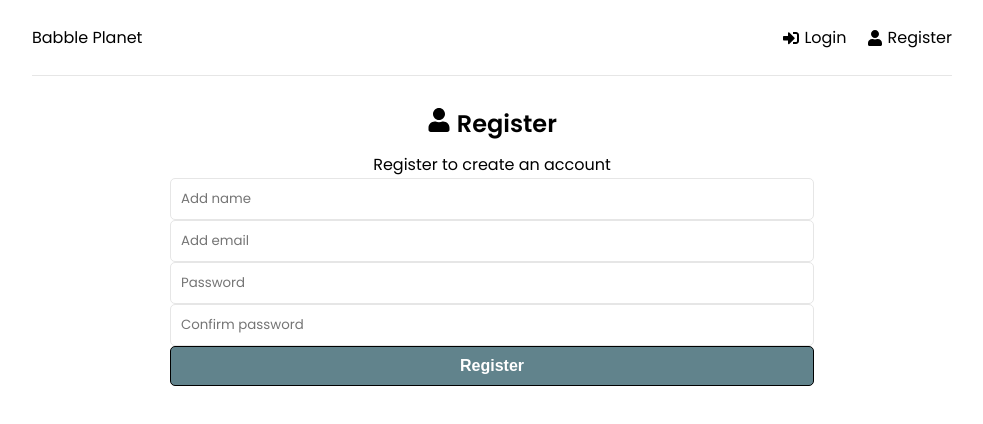
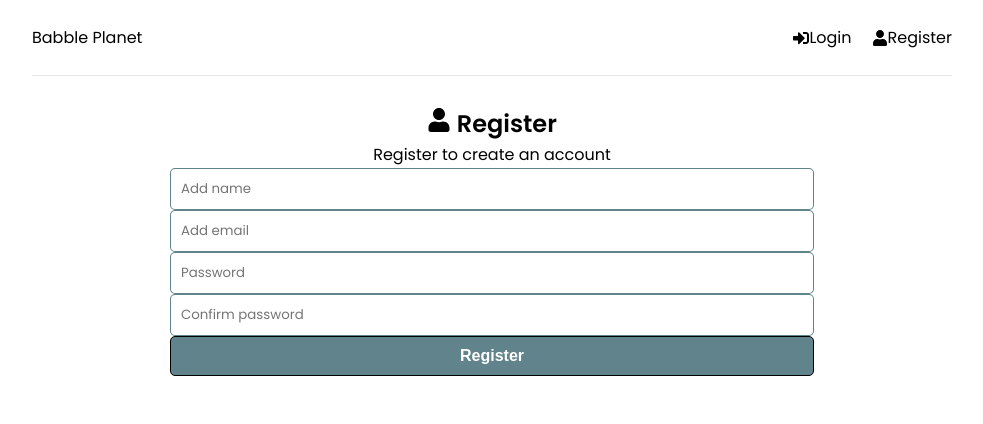
Before and after one commit to gai-s/chat-room-babble, a React (Create React App) app in the folder frontend/: page /register in a window 1280 px wide. Shown: the top 424 px of the page, without its empty margins (148-1131 px from the left). Built offline with nearby package versions, Linux system fonts and the light colour scheme.

Commit message:
Animation, welcome message adiitions Vs. 1.7
- Welcome message appear after chat connection
- CSS file orgenized
- Radio icon small animation

```diff
--- a/frontend/src/App.js
+++ b/frontend/src/App.js
@@ -13,7 +13,7 @@ function App() {
   return (
     <>
       <Router>
-        <div className='container'>
+        <div className='container babble-chat-room-app'>
           <Header />
           <Routes>
             <Route path='/' element={<Home />} />
--- a/frontend/src/index.scss
+++ b/frontend/src/index.scss
@@ -41,11 +41,14 @@ h1,
 h2,
 h3 {
   font-weight: 600;
-  margin-bottom: 10px;
 }
 
 .mid-opacity {
   opacity: 0.7;
+}
+
+.tilt-slighly {
+  transform: rotate(-2deg);
 }
 
 .container {
@@ -69,51 +72,52 @@ h3 {
   border-bottom: 1px solid #e6e6e6;
   margin-bottom: 30px;
   flex-grow: 0;
-}
-
-.header .logo a:hover {
+  a {
+    transition: color 100ns ease-in;
+    &:hover {
       color: #777;
       cursor: pointer;
     }
-
-.header ul {
+  }
+  ul {
     display: flex;
     align-items: center;
     justify-content: space-between;
-}
-
-.header ul li {
+    li {
       margin-left: 20px;
-}
-
-.header ul li a {
+      a {
         display: flex;
         align-items: center;
       }
-
-.header ul li a:hover {
-  color: #777;
+    }
+  }
 }
 
-.header ul li a svg {
-  margin-right: 5px;
+.loadingSpinnerContainer {
+  position: fixed;
+  top: 0;
+  right: 0;
+  bottom: 0;
+  left: 0;
+  background-color: rgba(0, 0, 0, 0.5);
+  z-index: 5000;
+  display: flex;
+  justify-content: center;
+  align-items: center;
+  .loadingSpinner {
+    width: 64px;
+    height: 64px;
+    border: 8px solid;
+    border-color: #000 transparent #555 transparent;
+    border-radius: 50%;
+    animation: spin 1.2s linear infinite;
+  }
 }
 
-// .heading {
-//   font-size: 2rem;
-//   font-weight: 700;
-//   margin-bottom: 50px;
-//   padding: 0 20px;
-// }
-
-// .heading p {
-//   color: #828282;
-// }
-
-.form {
+// form general defenitions
+form {
   width: 70%;
   margin: 0 auto;
-  flex-grow: 0;
 }
 
 .form-group input,
@@ -121,9 +125,8 @@ h3 {
 .form-group select {
   width: 100%;
   padding: 10px;
-  border: 1px solid #e6e6e6;
+  border: 1px solid $primary-color;
   border-radius: 5px;
-  // margin-bottom: 10px;
   font-family: inherit;
 }
 
@@ -133,6 +136,7 @@ h3 {
   margin: 0 0 5px 3px;
 }
 
+// Buttons general defenitions
 .btn {
   padding: 10px 20px;
   border: 1px solid #000;
@@ -179,6 +183,9 @@ h3 {
   transform: scale(0.98);
 }
 
+// Babble chat Room App pages
+.babble-chat-room-app {
+  /* scrollbar */
   @-moz-document url-prefix() {
     @supports (scrollbar-color: blue red) {
       * {
@@ -203,56 +210,12 @@ h3 {
     border: 0.2px black solid;
   }
 
-// .btn-close {
-//   background: none;
-//   border: none;
-//   color: #000;
-//   position: absolute;
-//   top: 5px;
-//   right: 5px;
-//   font-size: 16px;
-//   cursor: pointer;
-// }
-
-// .btn-close:hover {
-//   color: red;
-//   transform: scale(0.98);
-// }
-
   footer {
     position: sticky;
     top: 95vh;
     text-align: center;
   }
 
-.loadingSpinnerContainer {
-  position: fixed;
-  top: 0;
-  right: 0;
-  bottom: 0;
-  left: 0;
-  background-color: rgba(0, 0, 0, 0.5);
-  z-index: 5000;
-  display: flex;
-  justify-content: center;
-  align-items: center;
-  .loadingSpinner {
-    width: 64px;
-    height: 64px;
-    border: 8px solid;
-    border-color: #000 transparent #555 transparent;
-    border-radius: 50%;
-    animation: spin 1.2s linear infinite;
-  }
-}
-
-@media only screen and (max-width: 480px) {
-  .Toastify__toast-container {
-    width: 85vw;
-  }
-}
-
-////////////////////
   /* Login Page */
   .login-form {
     .password-input {
@@ -274,7 +237,7 @@ footer {
     }
   }
 
-/* Chat */
+  /* Chat page */
   .chat-list-page {
     overflow: hidden;
     display: flex;
@@ -353,11 +316,14 @@ footer {
           }
         }
       }
+      .radio-on {
+        animation: slight-spin 5s linear infinite;
+      }
       .radio {
-      float: right;
         cursor: pointer;
+        transition: opacity 0.5s ease-in;
         img {
-        width: 60px;
+          width: 4.5rem;
         }
       }
     }
@@ -373,6 +339,7 @@ footer {
         background-color: rgba(#eee, 0.07);
         border-radius: 5px;
         font-weight: 550;
+        margin-top: 10px;
       }
       .self {
         display: flex;
@@ -430,7 +397,6 @@ footer {
           margin: 15px;
           vertical-align: middle;
           align-self: flex-end;
-        /* flex-grow: 0; */
         }
         .self {
           background-image: url('./img/userIcon.png');
@@ -484,7 +450,6 @@ footer {
       border-width: 8px 0 8px 16px;
       border-color: transparent transparent transparent $primary-color;
     }
-  // }
 
     /* Form */
     .form {
@@ -523,21 +488,8 @@ footer {
         }
       }
     }
-  //////////////////////
-  @keyframes spin {
-    0% {
-      transform: rotate(0deg);
-    }
-    100% {
-      transform: rotate(360deg);
-    }
-  }
 
     @media (max-width: 600px) {
-    .boxes {
-      grid-template-columns: 1fr;
-    }
-
       .form {
         width: 100%;
       }
@@ -545,9 +497,6 @@ footer {
       .heading p {
         font-size: 1.5rem;
       }
-    // input[type='checkbox']:checked ~ .online-users-list {
-    //   display: none;
-    // }
     }
 
     @media (hover: none) {
@@ -593,3 +542,37 @@ footer {
       }
     }
   }
+}
+
+@keyframes spin {
+  0% {
+    transform: rotate(0deg);
+  }
+  100% {
+    transform: rotate(360deg);
+  }
+}
+
+@keyframes slight-spin {
+  0% {
+    transform: rotate(0deg);
+  }
+  25% {
+    transform: rotate(5deg);
+  }
+  50% {
+    transform: rotate(0deg);
+  }
+  75% {
+    transform: rotate(-5deg);
+  }
+  100% {
+    transform: rotate(0deg);
+  }
+}
+
+@media only screen and (max-width: 480px) {
+  .Toastify__toast-container {
+    width: 85vw !important;
+  }
+}
--- a/frontend/src/pages/ChatList.jsx
+++ b/frontend/src/pages/ChatList.jsx
@@ -98,6 +98,9 @@ function ChatList() {
               })
             );
         });
+      audioElement.current.onpause = function () {
+        setRadionOnOff(false);
+      };
     }
     return () => {
       if (socket.current) {
@@ -175,7 +178,7 @@ function ChatList() {
           )}
         </div>
         <div
-          className={`radio ${!radionOnOff && 'mid-opacity'}`}
+          className={`radio ${!radionOnOff ? 'mid-opacity' : 'radio-on'}`}
           onClick={() => handleRadioClick(radionOnOff)}
         >
           <img src={RadioImg} alt='Click for sound' />
```
Also changed, not shown: 1 other file (tests, documents, lock files or other folders). Lines whose indentation alone changed are shown as unchanged.
